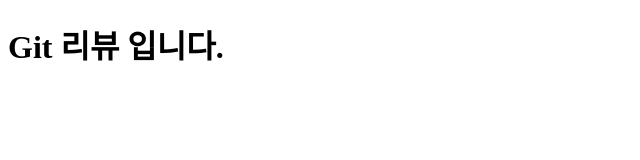
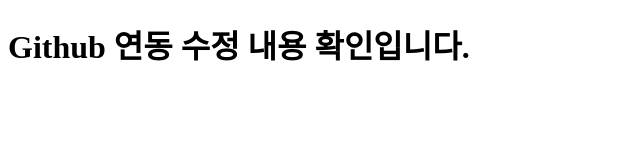
Before and after one commit to avagce/git_vscode_review, a plain HTML site: page index.html in a window 1280 px wide. Shown: the whole page, without its empty margins (0-640 px from the left). Drawn offline with Linux system fonts and the light colour scheme.

Commit message:
github 연동 확인

```diff
--- a/index.html
+++ b/index.html
@@ -7,7 +7,7 @@
     <title>Document</title>
 </head>
 <body>
-    <h1>Git 리뷰 입니다.</h1>
+    <h1>Github 연동 수정 내용 확인입니다.</h1>
 
 </body>
 </html>
```
